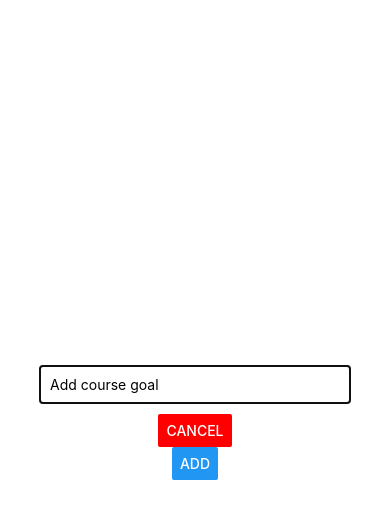
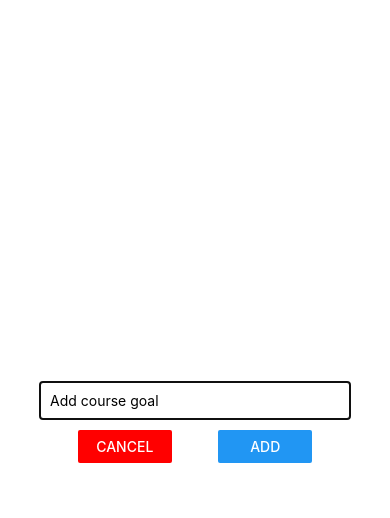
Before and after one commit to ChristoT98/React-native-complete-guide, a React Native app: screen / in a window 390 px wide. Both pictures are taken after a click on the button "ADD NEW GOAL". Shown: the top 518 px of the page. Built offline with nearby package versions, Linux system fonts and the light colour scheme.

Commit message:
Finishing the modal styles

```diff
--- a/components/GoalInput.js
+++ b/components/GoalInput.js
@@ -17,8 +17,14 @@ const GoalInput = props => {
         <Modal visible={props.visible} animationType="slide">
         <View style={styles.inputContainer}>
             <TextInput placeholder="Add course goal" style={styles.input} onChangeText={goalInputHandler} value={enteredGoal} />
-            <Button title="Cancel" color="red" onPress={props.onCancel} />
-            <Button title="ADD" onPress={addGoalHandler} />
+            <View style={styles.buttonContainer}>
+                <View style={styles.button}>
+                    <Button title="Cancel" color="red" onPress={props.onCancel} />
+                </View>
+                <View style={styles.button}>
+                    <Button title="ADD" onPress={addGoalHandler} />
+                </View>
+            </View>
         </View>
         </Modal>
     );
@@ -38,6 +44,14 @@ const styles = StyleSheet.create({
         padding: 10,
         marginBottom: 10,
     },
+    buttonContainer: {
+        flexDirection: 'row',
+        justifyContent: 'space-between',
+        width: '60%'
+    },
+    button: {
+        width: '40%',
+    },
 });
 
 export default GoalInput;
```
